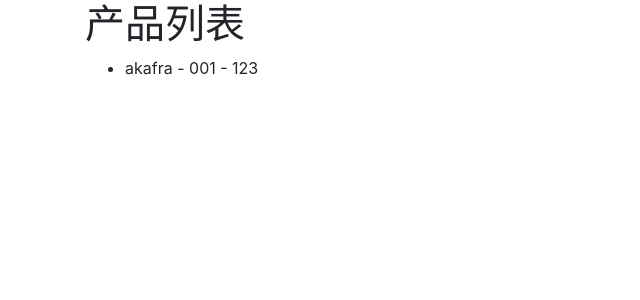
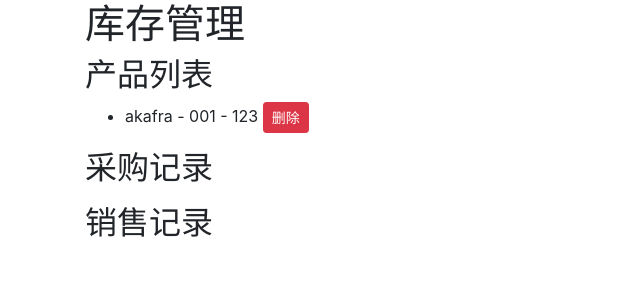
Before and after one commit to Ziyike1/inventory_management_app, a Flask app: page / in a window 1280 px wide. Shown: the part 56-356 px from the top of the page, without its empty margins (0-640 px from the left). Run offline with Flask 3, Linux system fonts and the light colour scheme; data comes from the database, SQL or seed files in the repository; some libraries are stand-ins or nearby versions.

Commit message:
add the delete button to index page

```diff
--- a/app/templates/index.html
+++ b/app/templates/index.html
@@ -1,10 +1,41 @@
 {% extends "layout.html" %}
-{% block title %}Home{% endblock %}
+{% block title %}库存管理{% endblock %}
 {% block content %}
-  <h1>产品列表</h1>
+  <h1>库存管理</h1>
+
+  <h2>产品列表</h2>
   <ul>
     {% for product in products %}
-      <li>{{ product.name }} - {{ product.specification }} - {{ product.unit }}</li>
+      <li>
+        {{ product.name }} - {{ product.specification }} - {{ product.unit }}
+        <form action="{{ url_for('delete_product', product_id=product.id) }}" method="POST" style="display:inline;">
+          <button type="submit" class="btn btn-danger btn-sm">删除</button>
+        </form>
+      </li>
+    {% endfor %}
+  </ul>
+
+  <h2>采购记录</h2>
+  <ul>
+    {% for purchase in purchases %}
+      <li>
+        {{ purchase.product_id }} - {{ purchase.quantity }} - {{ purchase.date }} - {{ purchase.supplier }}
+        <form action="{{ url_for('delete_purchase', purchase_id=purchase.id) }}" method="POST" style="display:inline;">
+          <button type="submit" class="btn btn-danger btn-sm">删除</button>
+        </form>
+      </li>
+    {% endfor %}
+  </ul>
+
+  <h2>销售记录</h2>
+  <ul>
+    {% for sale in sales %}
+      <li>
+        {{ sale.product_id }} - {{ sale.quantity }} - {{ sale.date }} - {{ sale.destination }}
+        <form action="{{ url_for('delete_sale', sale_id=sale.id) }}" method="POST" style="display:inline;">
+          <button type="submit" class="btn btn-danger btn-sm">删除</button>
+        </form>
+      </li>
     {% endfor %}
   </ul>
 {% endblock %}
```
